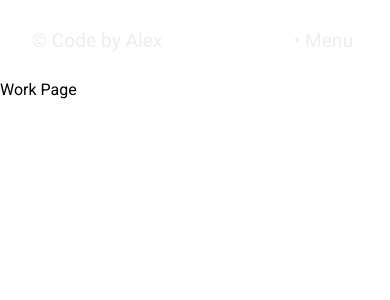
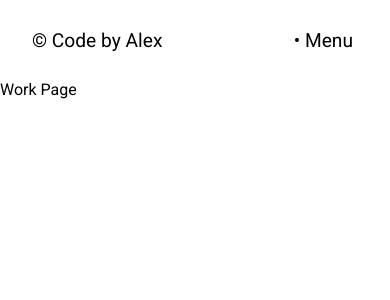
Before and after one commit to alextrieu/alextrieu.com, a React (Create React App) app: page /work in a window 390 px wide. Shown: the top 300 px of the page. Built offline with nearby package versions, Linux system fonts and the light colour scheme.

Commit message:
Added conditional styling to navigation bar

```diff
--- a/src/Footer/Footer.css
+++ b/src/Footer/Footer.css
@@ -16,18 +16,18 @@
 }
 
 .contact-title {
-  font-size: 1.6rem;
+  font-size: 1.5rem;
   font-weight: 400;
   text-align: center;
 }
 
 .contact-info {
   border: 1px solid white;
-  border-radius: 2.125em;
+  border-radius: 1.7em;
   display: flex;
   justify-content: center;
   align-items: center;
-  height: 4.25em;
+  height: 3.4em;
 }
 
 .contact-info a {
--- a/src/Footer/Footer.js
+++ b/src/Footer/Footer.js
@@ -9,10 +9,10 @@ export default function Footer() {
         <hr></hr>
         <div className="contact-info-container">
           <div className="contact-info">
-            <a href="mailto:hello@alextrieu.com">hello@alex.com</a>
+            <a href="mailto:hello@alextrieu.com">hello@alextrieu.com</a>
           </div>
           <div className="contact-info">
-            <a href="tel:+7788771116">778-877-1116</a>
+            <a href="tel:+17788771116">778-877-1116</a>
           </div>
         </div>
         <div className="socials">
--- a/src/Navigation/NavigationHeader.css
+++ b/src/Navigation/NavigationHeader.css
@@ -12,6 +12,11 @@ header {
   height: 80px;
   padding: 0 2rem;
   color: var(--textColor);
+}
+
+.text-logo a {
+  /* color: white; */
+  text-decoration: none;
 }
 
 nav a {
@@ -30,7 +35,7 @@ header .nav-btn {
   background: transparent;
   border: none;
   outline: none;
-  color: var(--textColor);
+  /* color: var(--textColor); */
   display: none;
   opacity: 0;
 }
@@ -39,6 +44,16 @@ header div,
 nav {
   display: flex;
   align-items: center;
+}
+
+.homeTextLogo a,
+.homeNavBtn {
+  color: white;
+}
+
+.otherTextLogo a,
+.otherNavBtn {
+  color: black;
 }
 
 @media only screen and (max-width: 1024px) {
@@ -70,6 +85,8 @@ nav {
     position: absolute;
     top: 2rem;
     right: 2rem;
+    color: white;
+    font-size: 2rem;
   }
 
   nav a {
--- a/src/Navigation/NavigationHeader.js
+++ b/src/Navigation/NavigationHeader.js
@@ -1,17 +1,24 @@
 import { useRef } from "react";
-import { Link } from "react-router-dom";
+import { Link, useLocation } from "react-router-dom";
 import "./NavigationHeader.css";
 
 function Navbar() {
   const navRef = useRef();
+  const location = useLocation();
+  const isHomePage = location.pathname === "/";
 
   const showNavbar = () => {
     navRef.current.classList.toggle("responsive_nav");
   };
 
+  const navBtnStyle = isHomePage ? "homeNavBtn" : "otherNavBtn";
+  const textLogoStyle = isHomePage ? "homeTextLogo" : "otherTextLogo";
+
   return (
     <header>
-      <h3 className="roboto-thin">© Code by Alex</h3>
+      <h3 className={`roboto-thin text-logo ${textLogoStyle}`}>
+        <Link to="/">© Code by Alex</Link>
+      </h3>
       <nav ref={navRef}>
         <Link to="/">Home</Link>
         <Link to="/work">Work</Link>
@@ -21,7 +28,10 @@ function Navbar() {
           X
         </button>
       </nav>
-      <button className="nav-btn roboto-thin" onClick={showNavbar}>
+      <button
+        className={`nav-btn roboto-thin ${navBtnStyle}`}
+        onClick={showNavbar}
+      >
         • Menu
       </button>
     </header>
```
